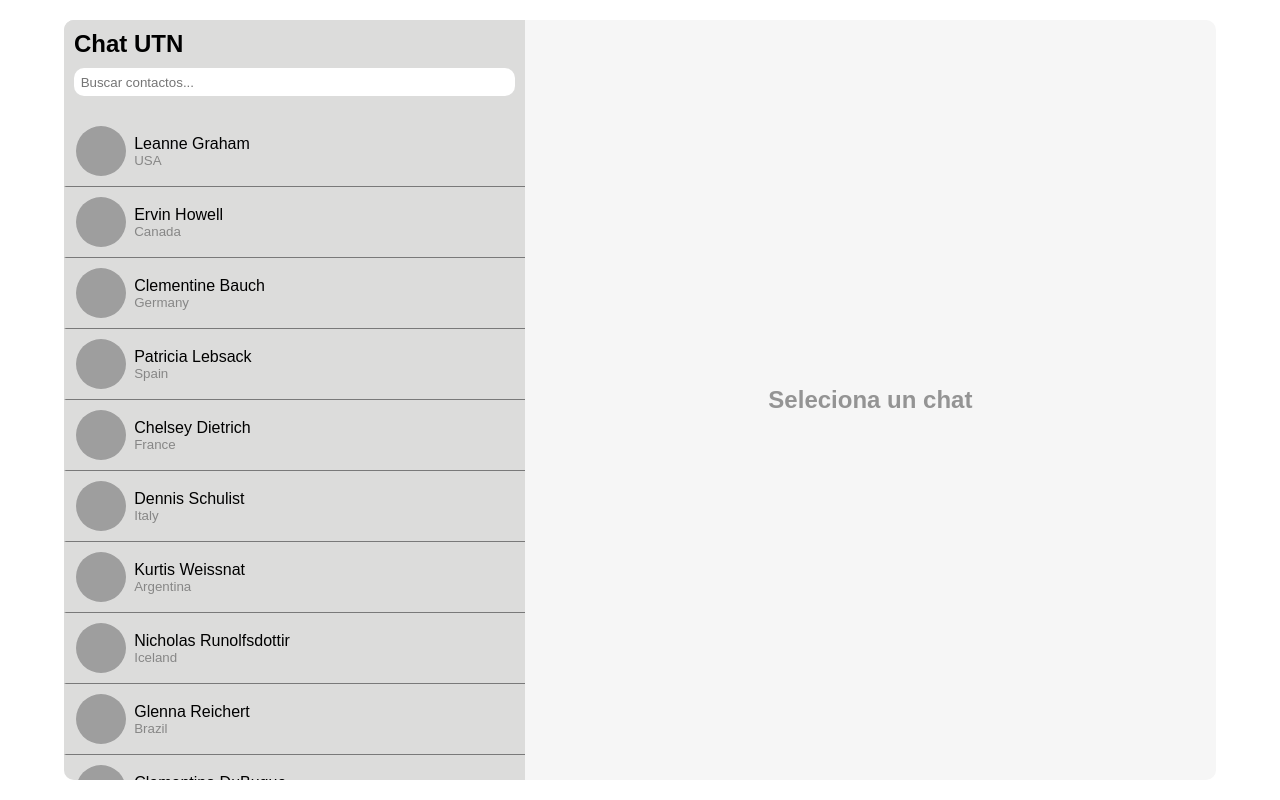
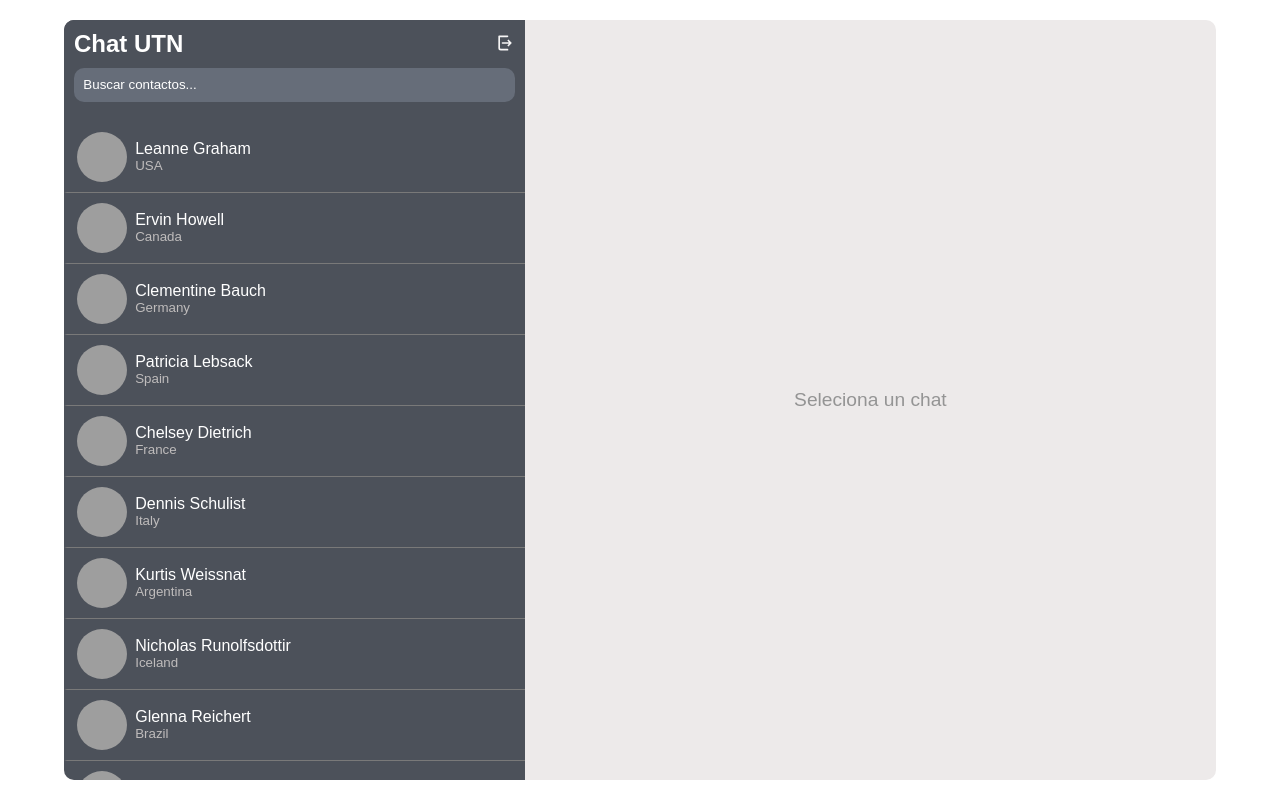
Before and after one commit to danyelsalazar/proyecto-base-react-UTN, a React (Vite) app: page / in a window 1280 px wide. Built offline with nearby package versions, Linux system fonts and the light colour scheme; sample sign-in values are in the browser's storage; grey boxes are pictures that could not be loaded.

Commit message:
add: se agrego ruta protegida asi el usuario primero debe iniciar sesion

```diff
--- a/src/components/Aside.jsx
+++ b/src/components/Aside.jsx
@@ -1,10 +1,12 @@
 import { useContext, useEffect, useState } from "react"
 import { ChatContext } from "../context/chatContext"
+import { Navigate, useNavigate } from "react-router-dom"
 
 const Aside= ()=>{
 
     const [search, setSearch] = useState("")
-    const{users, selectUser, handleSelectUser} = useContext(ChatContext)
+    const{users, handleSelectUser} = useContext(ChatContext)
+    const navigator = useNavigate()
 
     const handleChange= (e)=>{
         // console.log("modificando input");
@@ -20,11 +22,19 @@ const Aside= ()=>{
     })
     // console.log(filterUsers);
 
+     const handleCerrarSesion = ()=>{
+        localStorage.removeItem("user")
+        handleSelectUser(null)
+        navigator("/login")
+    }
 
     return(
         <aside>
             <div className="container-search">
-                <h1>Chat UTN</h1>
+                <div className="header-exit">
+                    <h1>Chat UTN</h1>
+                    <button className="cerrar-sesion" onClick={handleCerrarSesion}><svg xmlns="http://www.w3.org/2000/svg" width="128" height="128" viewBox="0 0 24 24"><path fill="currentColor" stroke="#f7f6f6" stroke-linecap="round" stroke-linejoin="round" stroke-width="2" d="M15 4.001H5v14a2 2 0 0 0 2 2h8m1-5l3-3m0 0l-3-3m3 3H9"/></svg></button>
+                </div>
                 <input type="search" placeholder="Buscar contactos..." onChange={handleChange} className="search"/>
             </div>
             <ul className="container-view-chats">
@@ -49,6 +59,7 @@ const Aside= ()=>{
                 ))
             }
             </ul>
+
         </aside>
     )
 }
--- a/src/components/Chat.jsx
+++ b/src/components/Chat.jsx
@@ -1,12 +1,11 @@
 import { useState, useRef, useEffect, useContext } from "react"
 import { ChatContext } from "../context/chatContext"
-
 const Chat = ()=>{
 
     const [textMessage, setTexMessage] = useState("")
     const messagesEndRef = useRef(null)
 
-    const {users, selectUser, messagesUser, setMessagesUser, setSelectUser, setUsers} = useContext(ChatContext)
+    const {users, selectUser, messagesUser, setMessagesUser, setUsers} = useContext(ChatContext)
 
      useEffect(()=>{
         messagesEndRef.current?.scrollIntoView({ behavior: "smooth" })
@@ -44,14 +43,14 @@ const Chat = ()=>{
 
         setMessagesUser(newMessages)
         // console.log(messagesUser);
-        actualizaruserInUsers(selectUser.id, newMessages)
+        actualizarUserInUsers(selectUser.id, newMessages)
 
         // console.log(users);
 
         setTexMessage("")
     }
 
-    const actualizaruserInUsers = (id, newMessages)=>{
+    const actualizarUserInUsers = (id, newMessages)=>{
         setUsers((prevUsers)=>
             prevUsers.map((user)=>
                 user.id === id ? {...user, messages:  newMessages} : user
@@ -65,7 +64,6 @@ const Chat = ()=>{
         }
 
     }
-
 
     return(
         <section className="container-chat">
--- /dev/null
+++ b/src/components/RouteProtected.jsx
@@ -0,0 +1,17 @@
+import { useContext } from "react"
+import { ChatContext } from "../context/chatContext"
+import { Navigate } from "react-router-dom"
+
+const RouteProtected = ({children})=>{
+    const {loggedUser} = useContext(ChatContext)
+
+    if(!loggedUser){
+        return <Navigate to="/login"/>
+    }
+
+    return (
+        children
+    )
+}
+
+export {RouteProtected}
--- a/src/context/ChatContext.jsx
+++ b/src/context/ChatContext.jsx
@@ -1,4 +1,4 @@
-import { createContext, useContext, useEffect, useState } from "react";
+import { createContext, useEffect, useState } from "react";
 import { users as mokUsers} from "../services/api";
 
 //1 creamos un contexto
@@ -11,13 +11,18 @@ const ChatProvider = ( {children} )=>{
     const [selectUser, setSelectUser] = useState(null) //guardara el usuario selecionado
     const [messagesUser, setMessagesUser] = useState([])
 
-    const[loggedUser, setLoggedUser] = useState(null)
+    const[loggedUser, setLoggedUser] = useState(JSON.parse(localStorage.getItem("user") || null)) //guarda usario logueado
 
     useEffect(()=>{
         if (selectUser) {
             setMessagesUser(selectUser.messages || [])
         }
     },[selectUser])
+
+    const handleUser = (user)=>{
+        setLoggedUser(user)
+        localStorage.setItem("user", JSON.stringify(user))
+    }
 
     const handleSelectUser = (user)=>{
         setSelectUser(user)
@@ -33,14 +38,14 @@ const ChatProvider = ( {children} )=>{
         }
 
         if(foundUser.password === userData.password){
-            return true
+            return foundUser
         }
 
         return false
 
     }
     return(
-        <ChatContext.Provider  value={{users, selectUser, messagesUser, login, setSelectUser, setMessagesUser, setUsers,  handleSelectUser}}>
+        <ChatContext.Provider  value={{users, selectUser, messagesUser, loggedUser, login, setSelectUser, setMessagesUser, setUsers,  handleSelectUser, handleUser, setLoggedUser}}>
             {children}
         </ChatContext.Provider>
     )
--- a/src/pages/Login.jsx
+++ b/src/pages/Login.jsx
@@ -8,7 +8,7 @@ const Login = ()=>{
     const [password, setPassword] = useState("")
     const [error, setError] = useState(null)
 
-    const {login} = useContext(ChatContext)
+    const {login, handleUser} = useContext(ChatContext)
     const navigate = useNavigate();
 
     const handleChange= (e)=>{
@@ -31,6 +31,7 @@ const Login = ()=>{
             return
         }
 
+        handleUser(response)
         navigate("/")
 
     }
--- a/src/router/RouterApp.jsx
+++ b/src/router/RouterApp.jsx
@@ -5,15 +5,16 @@ import { App } from "../pages/App"
 import { NotFound } from "../pages/NotFound"
 import { Login } from "../pages/Login"
 import {Register} from "../pages/Register"
+import { RouteProtected } from "../components/RouteProtected"
 
 const RouterApp = ()=>{
     return (
         <BrowserRouter>
             <Routes>
-                <Route path="/" element={<App/>}/>
-                <Route path="*" element={<NotFound/>}/>
                 <Route path="/login" element={<Login/>}/>
                 <Route path="/register" element={<Register/>}/>
+                <Route path="/" element={<RouteProtected><App/></RouteProtected>}/>
+                <Route path="*" element={<NotFound/>}/>
             </Routes>
         </BrowserRouter>
     )
--- a/src/styles/index.css
+++ b/src/styles/index.css
@@ -11,7 +11,7 @@
     font-family:Arial, Helvetica, sans-serif;
 }
 .app{
-    background-color: rgb(246, 246, 246);
+    background-color: rgb(237, 234, 234);
     height: 95%;
     width: 90%;
     display: flex;
@@ -22,9 +22,9 @@
 
 aside{
     width: 40%;
-    background-color: rgb(220, 220, 219);
-    display: flex;
-    flex-direction: column;
+    background-color: #4c515a;
+    display: grid;
+    grid-template-rows: max-content 1fr;
     gap: 10px;
     overflow-y: scroll;
 }
@@ -34,21 +34,33 @@ section{
 }
 
 .container-search{
-    background-color: rgb(220, 220, 219);
+    background-color: #4c515a;
     position: sticky;
     top: 0px;
+    color: white;
     padding: 10px;
     display: flex;
     flex-direction: column;
     gap: 10px;
 }
+.header-exit{
+    display: flex;
+    justify-content: space-between;
+}
 
 .search{
     width: 100%;
-    padding: .5em;
+    padding: .7em;
     border: none;
     border-radius: 10px;
     outline: none;
+    background-color: #666d79;
+}
+.search:focus{
+    color: white;
+}
+.search::placeholder{
+    color: white;
 }
 ul{
     display: flex;
@@ -56,18 +68,19 @@ ul{
 }
 ul li{
     width: 100%;
-    height: 100%;
+    height: max-content;
     padding: 5px;
     display: flex;
+    color: white;
     flex-direction: row;
     transition: border-left .2s;
-    border-left: 2px solid transparent;
+    border-left: 3px solid transparent;
     border-bottom: 0.5px solid rgb(121, 121, 121);
     cursor: pointer;
 }
 ul li:hover{
-    border-left: 2px solid rgb(121, 121, 121);
-    opacity: .7;
+    border-left: 3px solid rgb(234, 233, 233);
+    background-color: #666d7961;
 
 }
 .container-img-chat{
@@ -97,8 +110,29 @@ li h3{
     font-weight: 500;
 }
 small{
-    color: rgba(0, 0, 0, 0.388);
+    color: rgb(191, 188, 188);
 }
+
+/* boton para cerrar sesion */
+.cerrar-sesion svg{
+    width: 20px;
+    height: 20px;
+    border: none;
+    cursor: pointer;
+    border-radius: 5px;
+    transition: opacity.3s;
+}
+.cerrar-sesion svg:hover{
+    opacity: .7;
+}
+.cerrar-sesion{
+    background-color: transparent;
+    border: none;
+    color: transparent;
+}
+
+
+/* chatsss */
 .container-initial-chat{
     height: 100%;
     display: flex;
@@ -107,6 +141,8 @@ small{
 }
 .message-preview-chat{
     color: rgb(148, 148, 148);
+    font-weight: 100;
+    font-size: 1.2em;
 }
 
 .container-chat{
@@ -266,7 +302,7 @@ textarea{
   padding: .8rem;
   border: none;
   border-radius: 10px;
-  background-color: #6b7280;
+  background-color: #4c515a;
   color: white;
   font-weight: 500;
   cursor: pointer;
```
